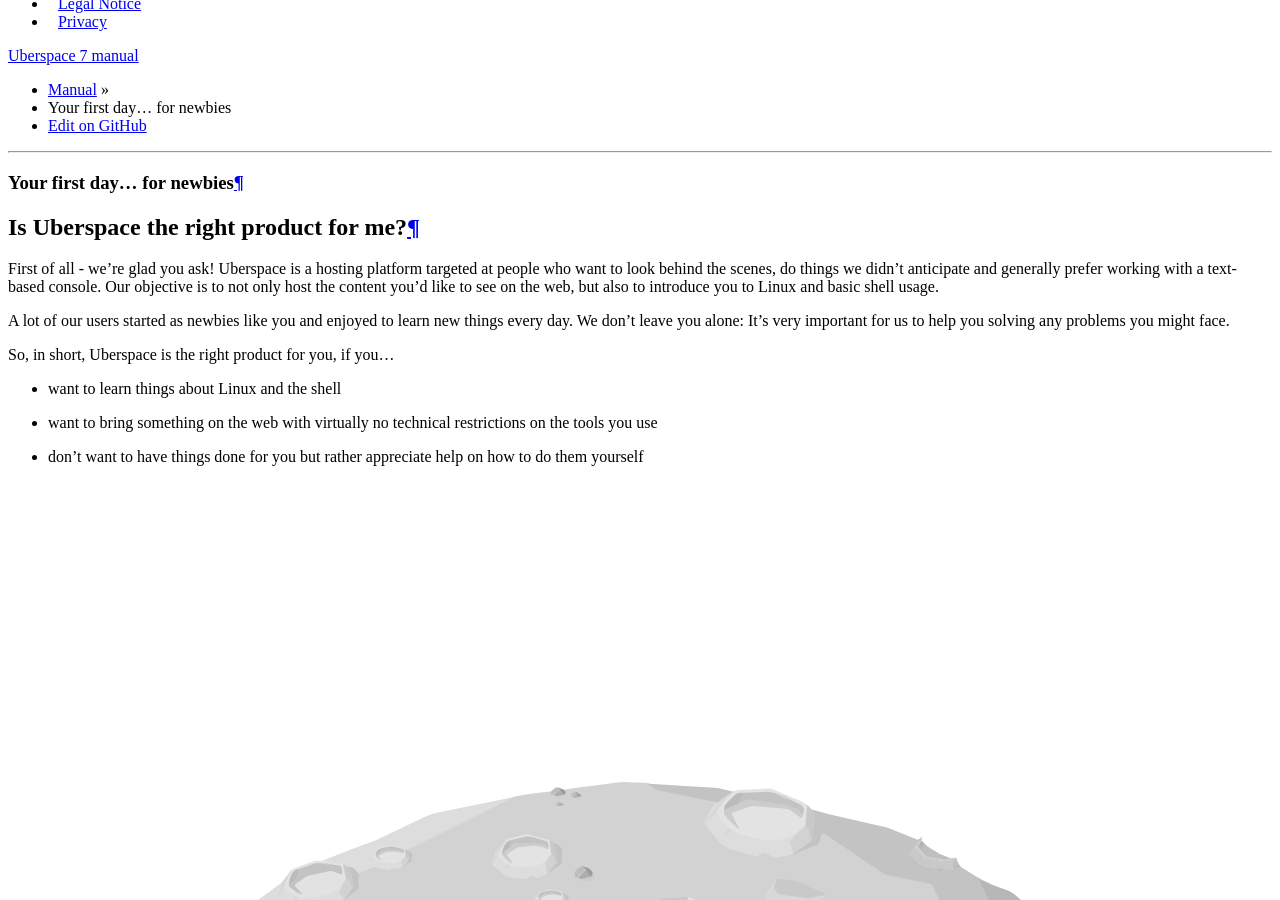
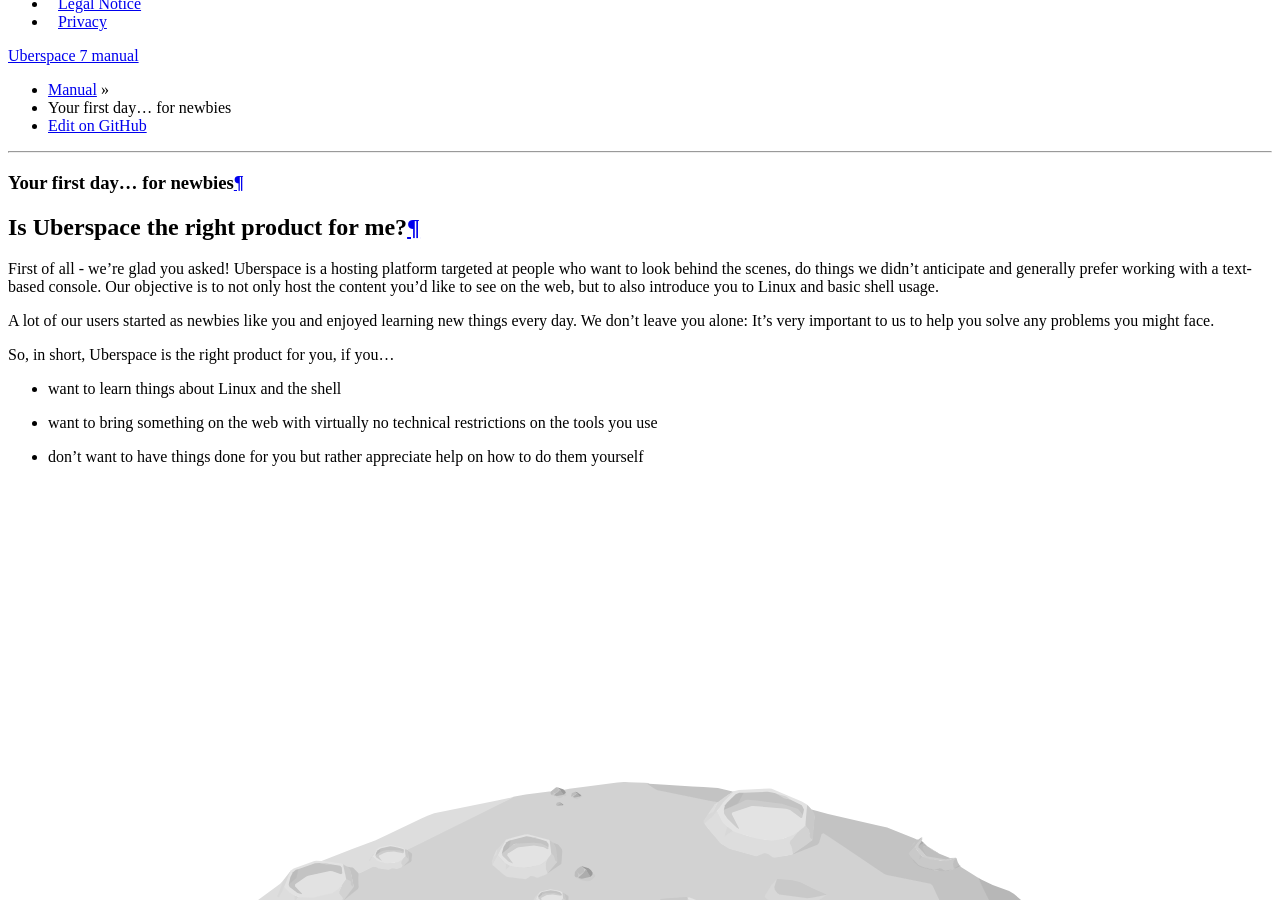
Before and after one commit to Uberspace/manual, a Sphinx documentation site: the page built from source/firstday-newbies.rst, in a window 1280 px wide and 900 px high, scrolled down 1616 px. Built offline with Sphinx 7.4.7 and the Read the Docs theme 2.0.0, drawn with Linux system fonts in a browser that asks for light colours; pages that are not in the unit, such as notebooks, are missing from menus.

Commit message:
Update firstday-newbies.rst
Nothing major, just tweaking the spelling and grammar.

```diff
--- a/source/firstday-newbies.rst
+++ b/source/firstday-newbies.rst
@@ -7,12 +7,12 @@
 Is Uberspace the right product for me?
 ======================================
 
-First of all - we're glad you ask!
+First of all - we're glad you asked!
 Uberspace is a hosting platform targeted at people who want to look behind the scenes, do things we didn't anticipate and generally prefer working with a text-based console.
-Our objective is to not only host the content you'd like to see on the web, but also to introduce you to Linux and basic shell usage.
+Our objective is to not only host the content you'd like to see on the web, but to also introduce you to Linux and basic shell usage.
 
-A lot of our users started as newbies like you and enjoyed to learn new things every day.
-We don't leave you alone: It's very important for us to help you solving any problems you might face.
+A lot of our users started as newbies like you and enjoyed learning new things every day.
+We don't leave you alone: It's very important to us to help you solve any problems you might face.
 
 So, in short, Uberspace is the right product for you, if you...
 
```
